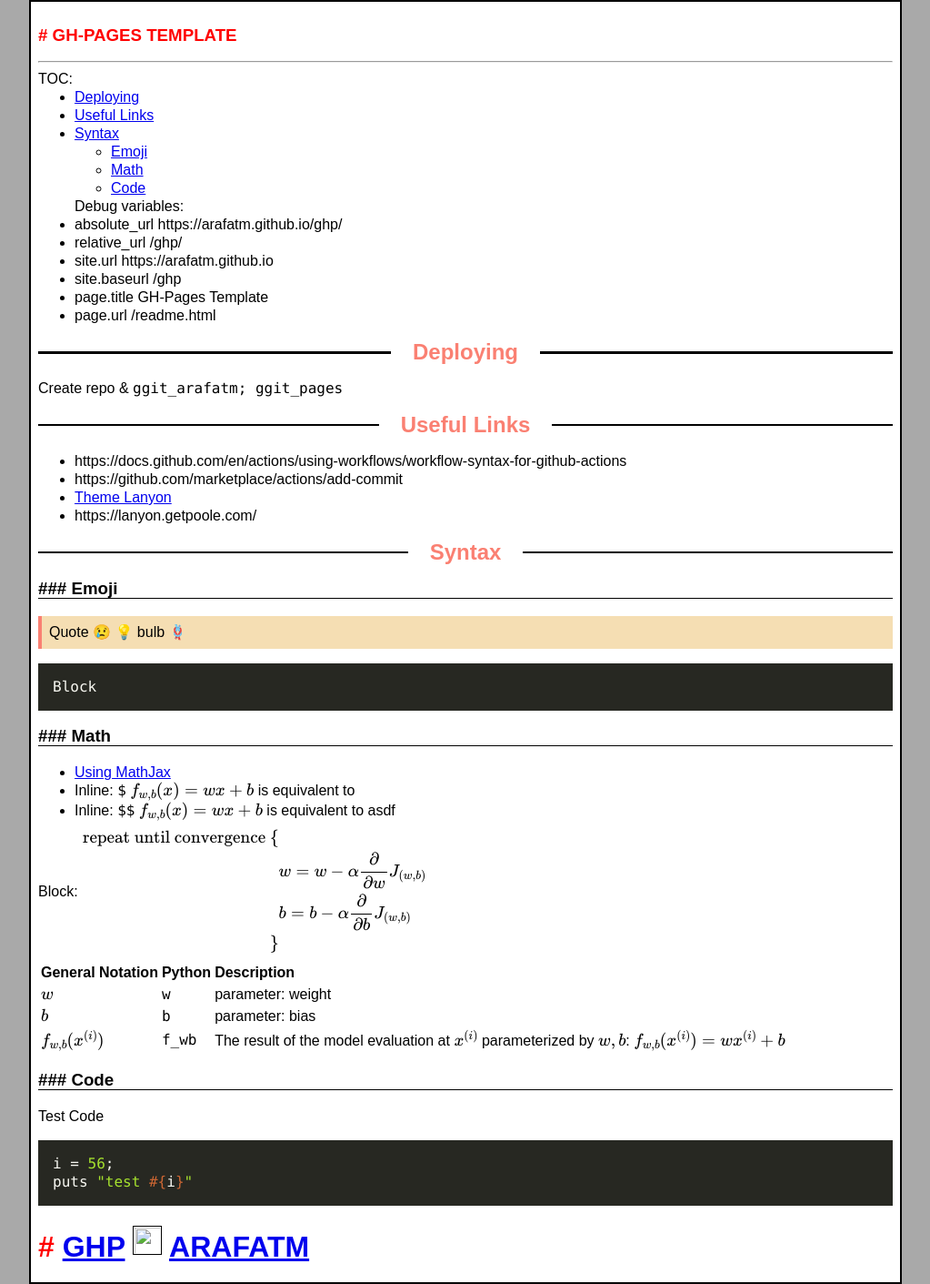
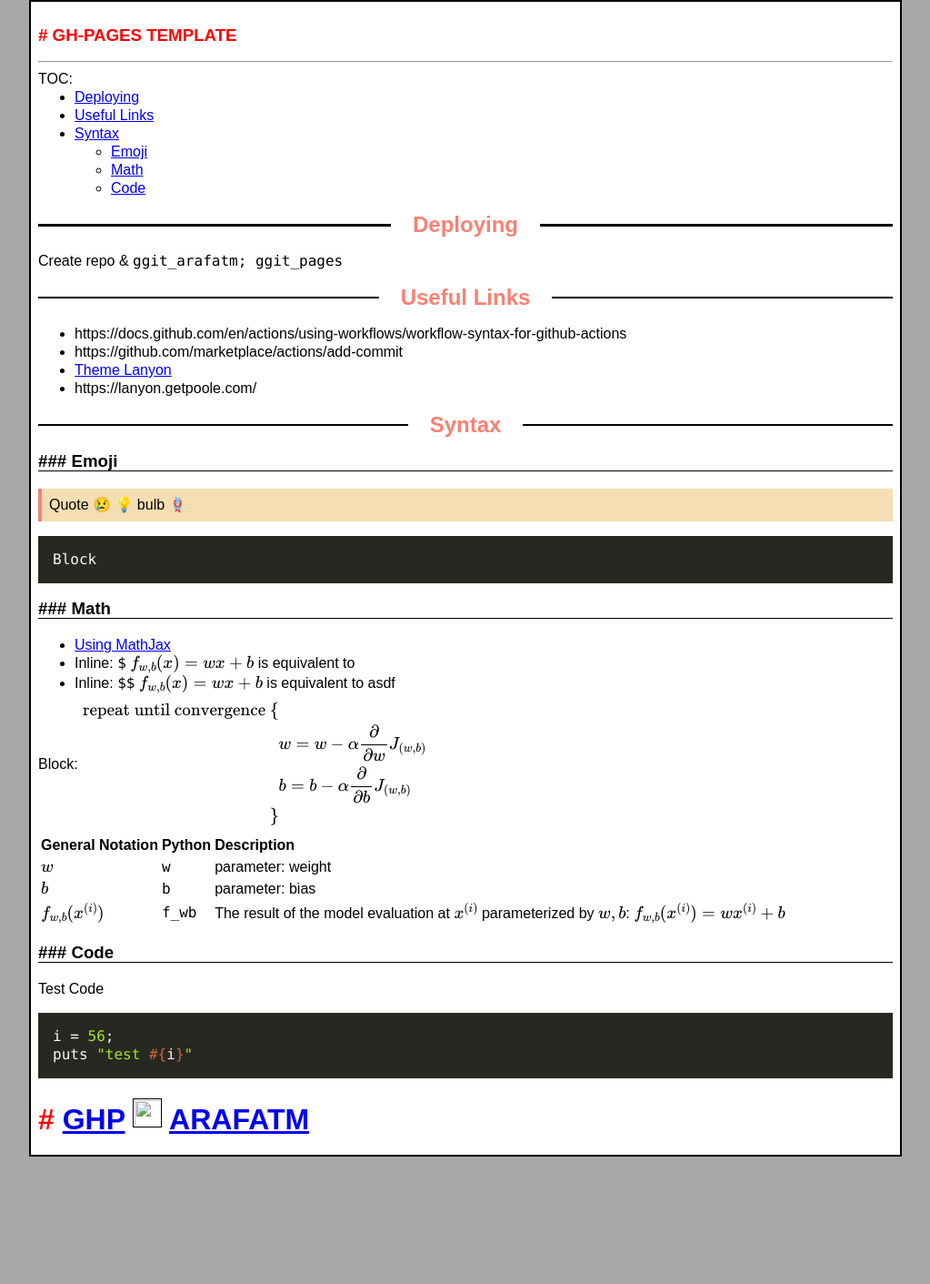
Before and after one commit to arafatm/ghp, a Jekyll site: the page built from readme.md, in a window 1280 px wide. Shown: the whole page at 91% size, without its empty margins (128-1151 px from the left). Built offline with Jekyll 4.4.1, drawn with Linux system fonts in a browser that asks for light colours; nearby versions of some CDN libraries; emoji names are drawn with the system emoji font; formulas are drawn with MathJax 3; after the commit the page ends 1271 px from its top, so only the background shows below that; part of the change alters nothing that is shown.

Commit message:
Commit All

```diff
--- a/_layouts/page.html
+++ b/_layouts/page.html
@@ -25,7 +25,7 @@ layout: default
   {% include toc.html html=content h_max=5 h_min=2 class="toc" %}
   </div>
   <div class="post-content">
-    {{ comment }}<ul>Debug variables: <li>absolute_url {{ '/' | absolute_url }}</li> <li>relative_url {{ '/' " | relative_url }}</li> <li>site.url {{ site.url }}</li> <li>site.baseurl {{ site.baseurl }}</li> <li>page.title {{ page.title }}</li> <li>page.url {{ page.url}}</li> </ul>{{ endcomment }}
+    {% comment %}<ul>Debug variables: <li>absolute_url {{ '/' | absolute_url }}</li> <li>relative_url {{ '/' " | relative_url }}</li> <li>site.url {{ site.url }}</li> <li>site.baseurl {{ site.baseurl }}</li> <li>page.title {{ page.title }}</li> <li>page.url {{ page.url}}</li> </ul>{% endcomment %}
     {{ content }}
   </div>
 </article>
```
